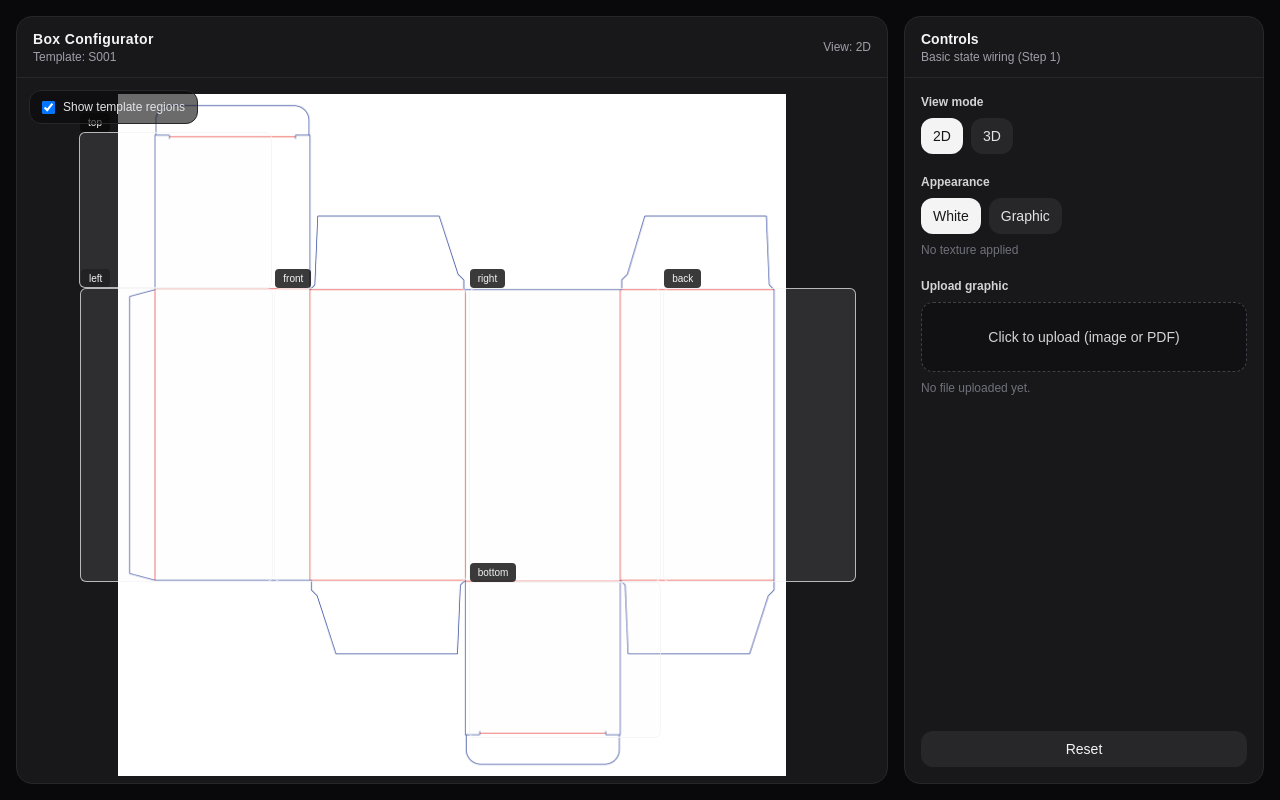
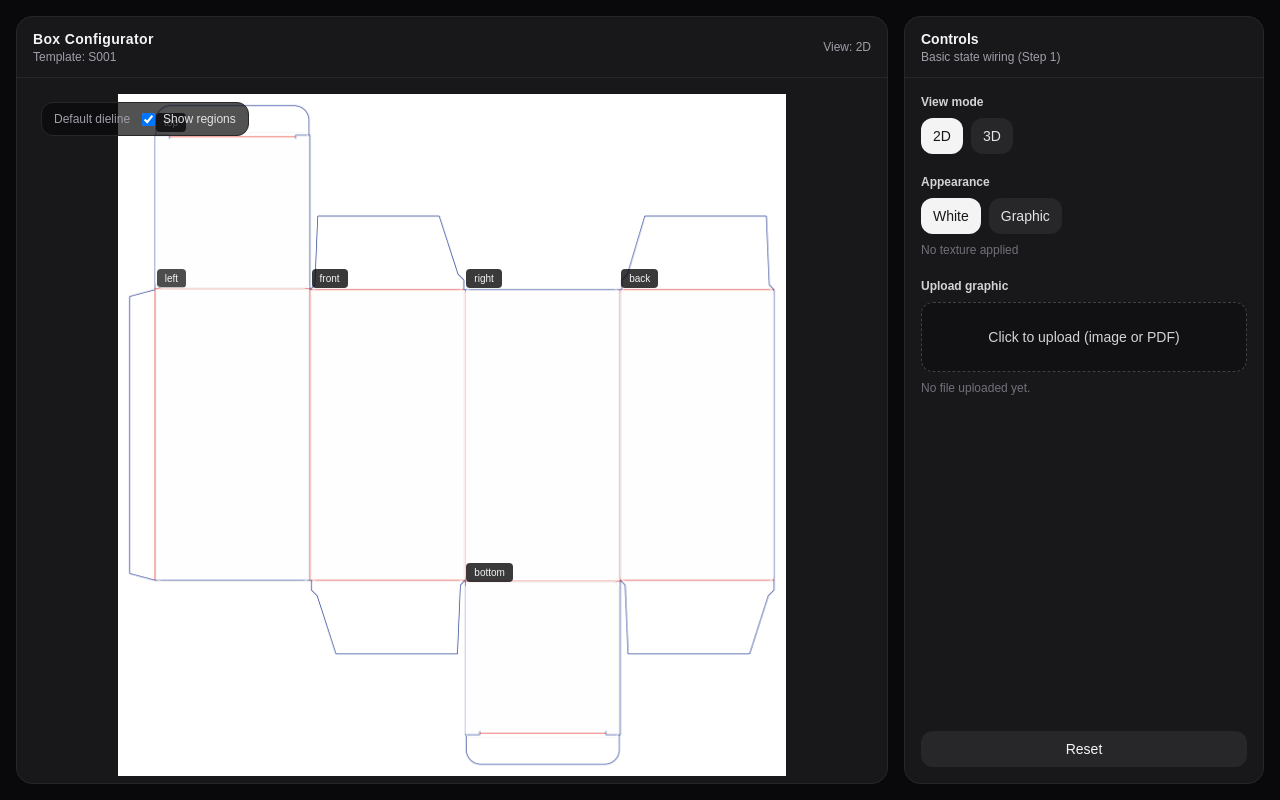
Before and after one commit to danipetra/box-configurator, a Next.js app: page / in a window 1280 px wide. Both pictures are taken after a click on the button "2D". Built offline with nearby package versions, Linux system fonts and the light colour scheme.

Commit message:
fix(viewer2d): anchor overlay to image contain-rect and handle resize

```diff
--- a/components/viewer/Viewer2D.tsx
+++ b/components/viewer/Viewer2D.tsx
@@ -1,39 +1,107 @@
 'use client';
 
-import { useState } from 'react';
+import { useEffect, useMemo, useRef, useState } from 'react';
 import { useConfigurator } from '@/context/configuratorContext';
 import { TEMPLATES } from '@/domain/templates';
+import { computeContainRect, type RectPx } from '@/utility/contain';
 
-const FACE_LABELS = ['front', 'back', 'left', 'right', 'top', 'bottom'] as const;
+const FACES = ['front', 'back', 'left', 'right', 'top', 'bottom'] as const;
 
 export default function Viewer2D() {
   const { state } = useConfigurator();
-  const [showOverlay, setShowOverlay] = useState(true);
 
   const src = state.graphicSource?.url ?? state.defaultDielineUrl;
   const template = TEMPLATES[state.templateId as keyof typeof TEMPLATES];
 
+  const wrapRef = useRef<HTMLDivElement | null>(null);
+  const imgRef = useRef<HTMLImageElement | null>(null);
+
+  const [contain, setContain] = useState<RectPx | null>(null);
+  const [showRegions, setShowRegions] = useState(true);
+
+  const recomputeContain = () => {
+    const wrap = wrapRef.current;
+    const img = imgRef.current;
+    if (!wrap || !img) return;
+
+    const cw = wrap.clientWidth;
+    const ch = wrap.clientHeight;
+
+    const iw = img.naturalWidth || img.width;
+    const ih = img.naturalHeight || img.height;
+
+    if (!cw || !ch || !iw || !ih) return;
+
+    setContain(computeContainRect(cw, ch, iw, ih));
+  };
+
+  // Recompute when image source changes
+  useEffect(() => {
+    // reset contain while loading new image (avoids showing stale overlay)
+    setContain(null);
+  }, [src]);
+
+  // Use ResizeObserver for accurate updates when layout changes
+  useEffect(() => {
+    const wrap = wrapRef.current;
+    if (!wrap) return;
+
+    const ro = new ResizeObserver(() => {
+      recomputeContain();
+    });
+    ro.observe(wrap);
+
+    return () => ro.disconnect();
+    // eslint-disable-next-line react-hooks/exhaustive-deps
+  }, []);
+
+  // Toolbar label
+  const fileLabel = useMemo(() => {
+    if (!state.graphicSource) return 'Default dieline';
+    return state.graphicSource.name ?? 'Uploaded';
+  }, [state.graphicSource]);
+
   return (
-    <div className="relative h-full w-full">
-      <div className="absolute left-3 top-3 z-10 flex items-center gap-2 rounded-xl border border-zinc-800 bg-zinc-950/60 px-3 py-2 text-xs text-zinc-200">
+    <div className="relative h-full w-full p-4">
+      {/* Toolbar */}
+      <div className="absolute left-6 top-6 z-10 flex items-center gap-3 rounded-xl border border-zinc-800 bg-zinc-950/70 px-3 py-2 text-xs text-zinc-200">
+        <span className="text-zinc-400">{fileLabel}</span>
+
         <label className="flex cursor-pointer items-center gap-2">
           <input
             type="checkbox"
-            checked={showOverlay}
-            onChange={(e) => setShowOverlay(e.target.checked)}
+            checked={showRegions}
+            onChange={(e) => setShowRegions(e.target.checked)}
           />
-          Show template regions
+          Show regions
         </label>
       </div>
 
-      <div className="h-full w-full p-4">
-        <div className="relative h-full w-full">
-          <img src={src} alt="Dieline preview" className="h-full w-full object-contain" />
+      <div ref={wrapRef} className="relative h-full w-full">
+        <img
+          ref={imgRef}
+          src={src}
+          alt="Dieline preview"
+          className="h-full w-full select-none object-contain"
+          draggable={false}
+          onLoad={() => {
+            // naturalWidth/Height available after load
+            recomputeContain();
+          }}
+        />
 
-          {/* Overlay: uses normalized coords, anchored to the same container */}
-          {showOverlay && template ? (
-            <div className="pointer-events-none absolute inset-0">
-              {FACE_LABELS.map((face) => {
+        {/* Overlay anchored to the actual contain-rect */}
+        {showRegions && contain && template ? (
+          <div
+            className="pointer-events-none absolute"
+            style={{
+              left: contain.left,
+              top: contain.top,
+              width: contain.width,
+              height: contain.height,
+            }}
+          >
+            {FACES.map((face) => {
               const r = template.faces[face];
               return (
                 <div
@@ -56,6 +124,5 @@ export default function Viewer2D() {
         ) : null}
       </div>
     </div>
-    </div>
   );
 }
--- /dev/null
+++ b/utility/contain.ts
@@ -0,0 +1,29 @@
+export type RectPx = { left: number; top: number; width: number; height: number };
+
+export function computeContainRect(
+  containerW: number,
+  containerH: number,
+  imageW: number,
+  imageH: number
+): RectPx {
+  const containerRatio = containerW / containerH;
+  const imageRatio = imageW / imageH;
+
+  let width: number, height: number, left: number, top: number;
+
+  if (imageRatio > containerRatio) {
+    // image is "wider": fit width
+    width = containerW;
+    height = width / imageRatio;
+    left = 0;
+    top = (containerH - height) / 2;
+  } else {
+    // image is "taller": fit height
+    height = containerH;
+    width = height * imageRatio;
+    top = 0;
+    left = (containerW - width) / 2;
+  }
+
+  return { left, top, width, height };
+}
```
Lines whose indentation alone changed are shown as unchanged.
